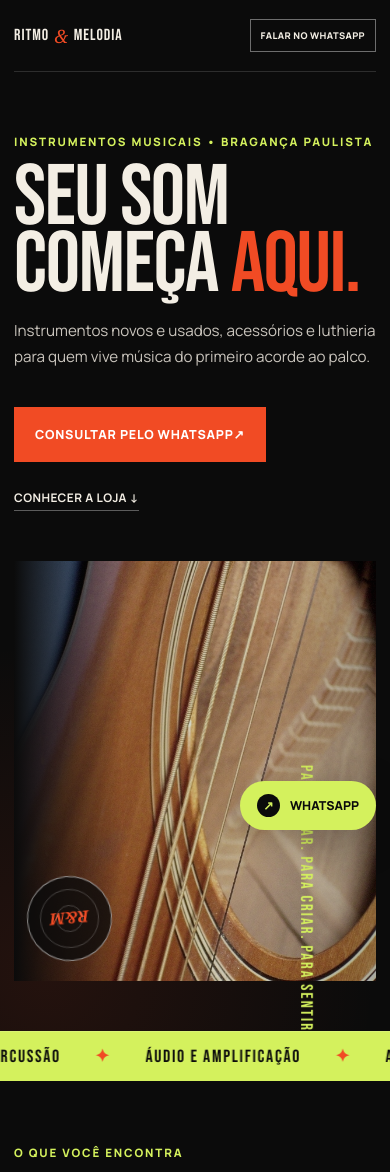
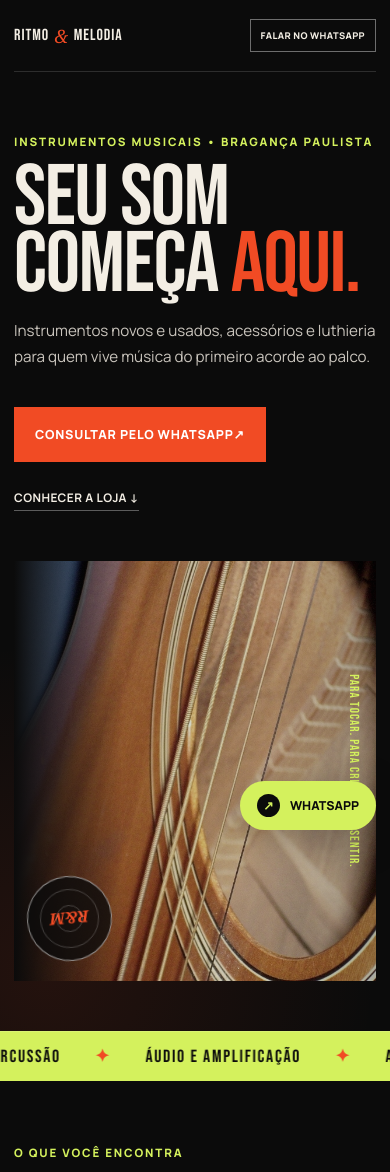
Before and after one commit to raulramos11/ritmo-e-melodia, a Next.js app: page / in a window 390 px wide. Shown: the top 1172 px of the page. Built offline with nearby package versions, Linux system fonts and the light colour scheme; no server answers.

Commit message:
fix: keep hero note clear of marquee

```diff
--- a/app/styles/hero.css
+++ b/app/styles/hero.css
@@ -137,14 +137,16 @@
 .visual-note {
   position: absolute;
   z-index: 2;
-  right: -30px;
-  bottom: 70px;
+  top: 50%;
+  right: 22px;
   color: var(--lime);
   font-family: var(--font-display), sans-serif;
   font-size: 1.05rem;
   letter-spacing: 0.12em;
   text-transform: uppercase;
-  transform: rotate(90deg);
+  transform: translateY(-50%);
+  white-space: nowrap;
+  writing-mode: vertical-rl;
 }
 
 .disc {
--- a/app/styles/responsive.css
+++ b/app/styles/responsive.css
@@ -117,7 +117,9 @@
   }
 
   .visual-note {
-    right: -66px;
+    right: 14px;
+    font-size: 0.82rem;
+    letter-spacing: 0.08em;
   }
 
   .section-heading {
```
Also changed, not shown: 1 other file (tests, documents, lock files or other folders).
